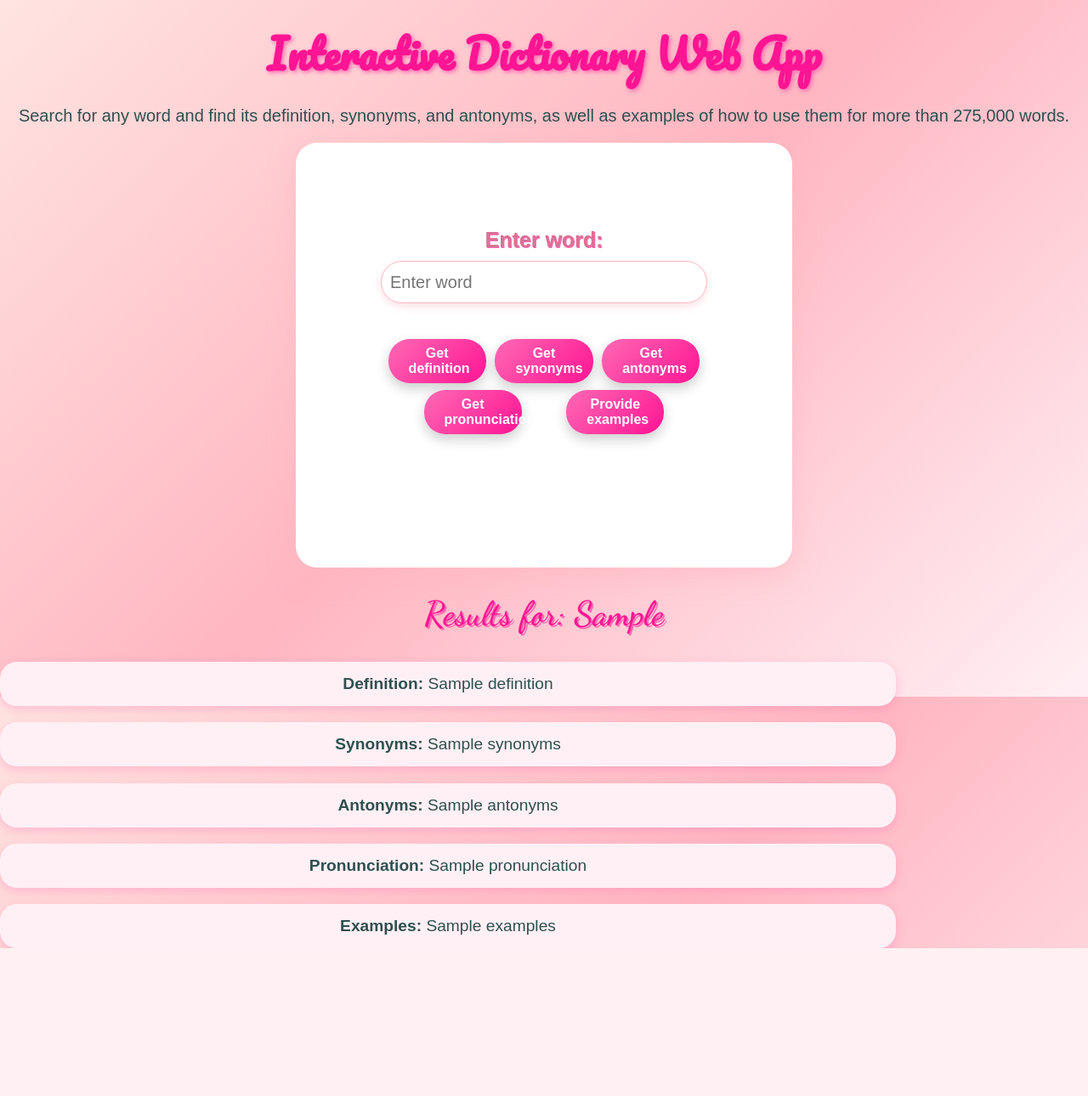
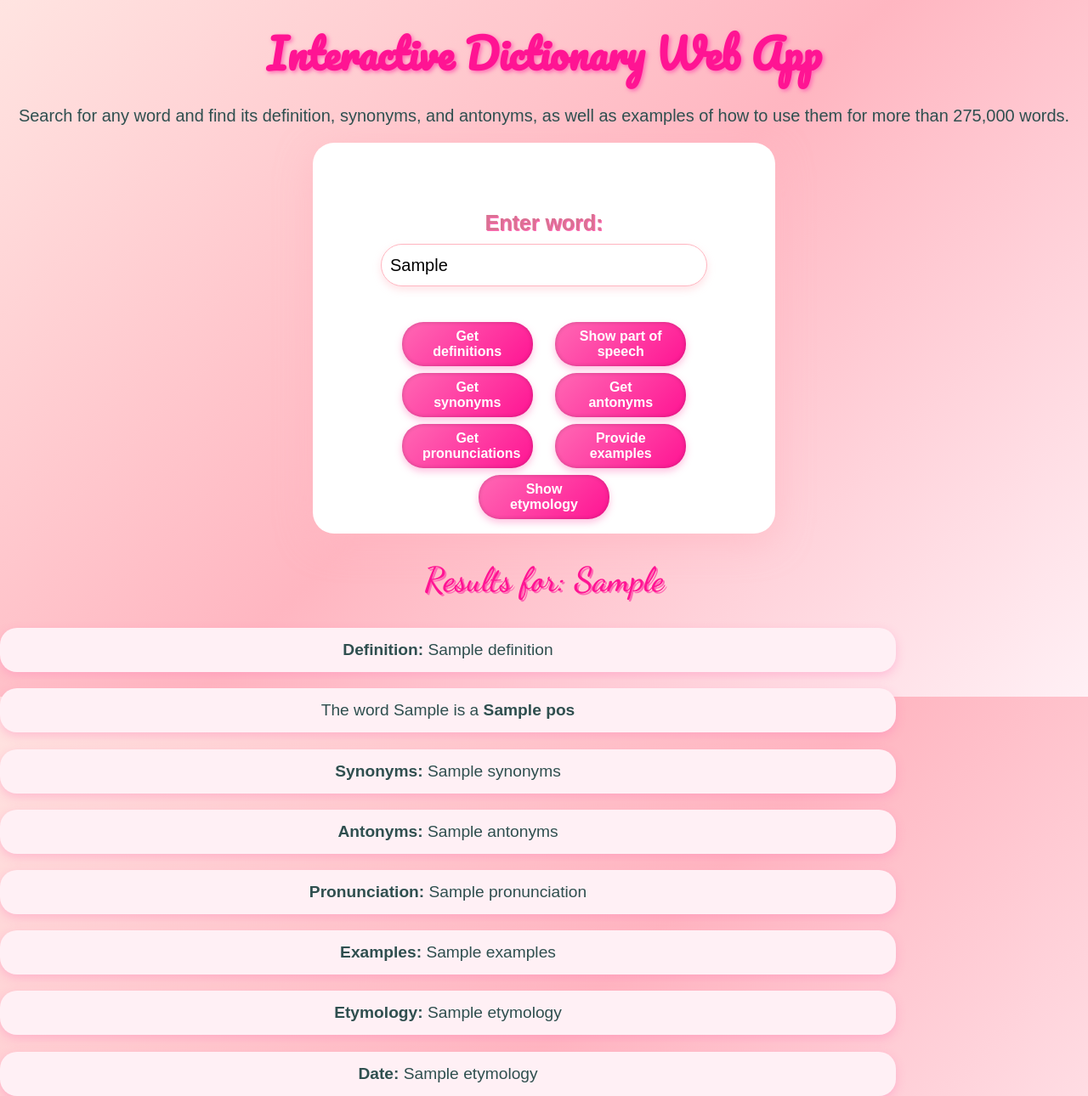
Before and after one commit to codedbyseosy/Interactive_Web_App, a Flask app: template templates/dictionary_app.html in a window 1280 px wide. Shown: the whole page at 85% size. Before the commit the page ends 1116 px from the top, so only its background shows below. Run offline with Flask 3, Linux system fonts and the light colour scheme; the template is opened without the code that fills it: most values are stand-ins (such as "Sample title", 1, 10 or a date in 2020).

Commit message:
Added an 'show etymology' and 'show part of speech' button and they work

```diff
--- a/app.py
+++ b/app.py
@@ -4,22 +4,21 @@ import requests
 
 app = Flask(__name__)
 
-
 @app.route('/', methods=['GET', 'POST'])
 def home():
-    input_word = None
+    input_word = ""
     definition = None
+    part_of_speech = None
     synonyms = None
     antonyms = None
     pronunciation = None
     examples = None
+    etymology = None
 
     api_keys = [
         "47a18b32-61c5-4951-ad64-1fdbbf295a5d",
         "864ede40-eae9-41c8-98c3-c24c92e8dd4e"
     ]
-
-
 
     if request.method == 'POST':
         input_word = request.form['input_word']
@@ -40,6 +39,16 @@ def home():
             else:
                 definition = 'Error fetching definition.'
 
+        # If the user presses the 'Show part of speech' button
+        elif action == 'pos':
+            response = requests.get(urls['collegiate'])
+
+            if response.status_code == 200:
+                data = response.json()
+                part_of_speech = show_part_of_speech(data, input_word, part_of_speech)
+            else:
+                part_of_speech = 'Error fetching the parts of speech.'
+
         # If the user presses the 'Get synonyms' button
         elif action == 'synonyms':
             response = requests.get(urls['thesaurus'])
@@ -50,7 +59,7 @@ def home():
             else:
                 synonyms = 'Error fetching synonyms.'
 
-        # If the user presses the 'Get synonyms' button
+        # If the user presses the 'Get antonyms' button
         elif action == 'antonyms':
             response = requests.get(urls['thesaurus'])
 
@@ -80,20 +89,44 @@ def home():
             else:
                 examples = 'Error fetching examples.'
 
+        # If the user the presses the 'Show etymology' button
+        elif action == 'etymology':
+            response = requests.get(urls['collegiate'])
+
+            if response.status_code == 200:
+                data = response.json()
+                etymology = show_etymology(data, etymology)
+            else:
+                etymology = 'Error fetching etymology.'
+
+
+
     return render_template('dictionary_app.html',
                            input_word=input_word,
-                           definition=definition, synonyms=synonyms, antonyms=antonyms,
-                           pronunciation=pronunciation, examples=examples)
+                           definition=definition, pos=part_of_speech, synonyms=synonyms, antonyms=antonyms,
+                           pronunciation=pronunciation, examples=examples, etymology=etymology)
+
+
+def show_etymology(data, etymology):
+    et = data[0]['et'][0][1]
+    date = data[0]['date']
+    etymology = et, date
+    return etymology
 
 
 def get_definition(data, definition, input_word):
     definitions = data[0].get('shortdef', [f'No definition for the word {input_word}.'])
     if definitions:
-        definition = '\n'.join(f"{i + 1}. {defn}" for i, defn in enumerate(definitions))
+        for i, defn in enumerate(definitions):
+            definition = '\n'.join(f"{i + 1}. {defn}")
     else:
         definition = 'No definition found.'
     return definition
 
+def show_part_of_speech(data, input_word, part_of_speech):
+    pos = data[0].get('fl', [f'The word {input_word} does not belong to any part of speech.'])
+    part_of_speech = pos
+    return part_of_speech
 
 def get_synonyms(data, input_word, synonyms):
     synonyms_list = data[0]['def'][0]['sseq'][0][0][1].get('syn_list',
--- a/static/style.css
+++ b/static/style.css
@@ -20,6 +20,12 @@ input[type="search"]:focus {
   }
 
 
+/*input[type="search"]::placeholder {
+    color: lightpink;
+    font-style: italic;
+}*/
+
+
   @keyframes bounce {
       0%, 100% {
           transform: translateY(0);
@@ -36,30 +42,21 @@ form {
     width: 30%;
     height: 300px;
     margin: 0 auto;
-    padding: 100px;
+    padding: 80px;
     justify-content: center;
     text-align: center;
-    box-shadow: 0px 10px 30px rgba(255, 182, 193, 0.6); /* Softer light pink shadow */
+    box-shadow: 0px 10px 40px rgba(255, 182, 193, 0.6); /* Softer light pink shadow */
 
   }
 
 
-input[type="submit"]{
-    border-radius: 25px;
-    border: 1px solid black;
-    width: 150px;
-    height: 30px;
-    margin: 20px auto;
-    box-shadow: 0 4px 10px rgba(0, 0, 0, 0.1); /* Light shadow for buttons */
-
-  }
 
 
  .edit_button {
     background-color: hotpink;
     border: none;
     border-radius: 25px;
-    width: 30%;
+    width: 40%;
     height: 30%;
     border: none;
     color: white;
@@ -72,7 +69,7 @@ input[type="submit"]{
     margin: 4px 2px;
     cursor: pointer;
     transition: all 0.3s ease-in-out;
-    box-shadow: 0px 6px 15px rgba(0, 0, 0, 0.2); /* Light shadow for buttons */
+    box-shadow: inset 0 0 5px rgba(0, 0, 0, 0.2), 0 4px 8px rgba(255, 105, 180, 0.4);
     background: linear-gradient(135deg, hotpink, deeppink); /* Add gradient to buttons */
 }
 
--- a/templates/dictionary_app.html
+++ b/templates/dictionary_app.html
@@ -16,13 +16,16 @@
         <form method="POST" action="/">
             <div>
                 <label for="search_box" style="color: palevioletred; font-size: 25px; font-weight: bold; text-shadow: 1px 1px hotpink;">Enter word:</label>
-                <input type="search" id="search_box" name="input_word" placeholder="Enter word" required><br>
+                <input type="search" id="search_box" name="input_word" value="{{ input_word }}" placeholder="Enter word" required><br>
                 <div id="button_groups">
-                    <button class="edit_button" type="submit" name="action" value="definition">Get definition</button>
+                    <button class="edit_button" type="submit" name="action" value="definition">Get definitions</button>
+                    <button class="edit_button" type="submit" name="action" value="pos">Show part of speech</button>
                     <button class="edit_button" type="submit" name="action" value="synonyms">Get synonyms</button>
                     <button class="edit_button" type="submit" name="action" value="antonyms">Get antonyms</button>
-                    <button class="edit_button" type="submit" name="action" value="pronunciation">Get pronunciation</button>
+                    <button class="edit_button" type="submit" name="action" value="pronunciation">Get pronunciations</button>
                     <button class="edit_button" type="submit" name="action" value="examples">Provide examples</button>
+                    <button class="edit_button" type="submit" name="action" value="etymology">Show etymology</button>
+
                 </div>
             </div>
         </form>
@@ -32,6 +35,10 @@
 
             {% if definition %}
                 <p class="outputs"><strong>Definition:</strong> {{ definition }}</p>
+            {% endif %}
+
+            {% if pos %}
+                <p class="outputs">The word {{ input_word }} is a <strong>{{ pos }}</strong> </p>
             {% endif %}
 
             {% if synonyms %}
@@ -49,6 +56,11 @@
             {% if examples %}
                 <p class="outputs"><strong>Examples:</strong> {{ examples }}</p>
             {% endif %}
+
+            {% if etymology %}
+                <p class="outputs"><strong>Etymology:</strong> {{ etymology[0] }}</p>
+                <p class="outputs"><strong>Date:</strong> {{ etymology[1] }}</p>
+            {% endif %}
     {% endif %}
 
 
```
Also changed, not shown: main.py (+63 -2 lines).
